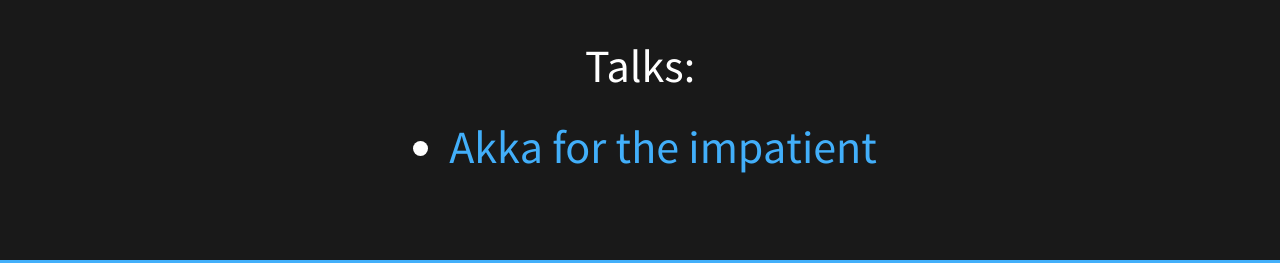
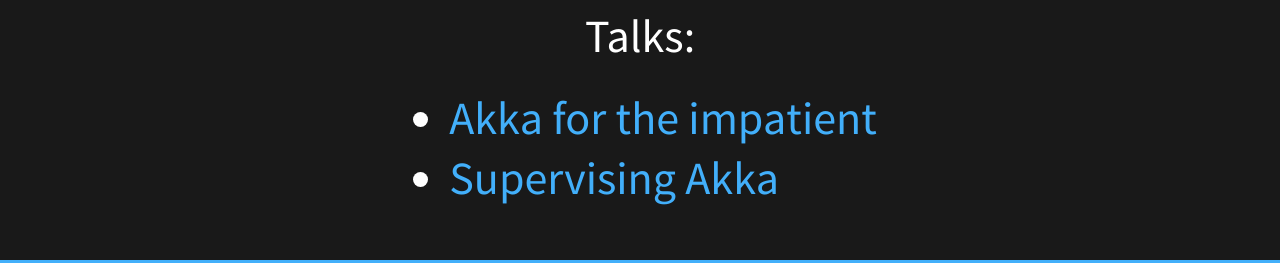
Before and after one commit to jlprat/Akka-Lunch-and-Learn-Sessions, a website: page docs/index.html in a window 1280 px wide. Shown: the part 537-800 px from the top of the page. Drawn offline with Linux system fonts and the light colour scheme.

Commit message:
Add link on index page

```diff
--- a/docs/index.html
+++ b/docs/index.html
@@ -24,6 +24,7 @@
 					<p>Talks:</p>
 					<ul>
 						<li><a href="akka.html">Akka for the impatient</a></li>
+						<li><a href="akka-supervision.html">Supervising Akka</a></li>
 					</ul>
 				</section>
 			</div>
```
